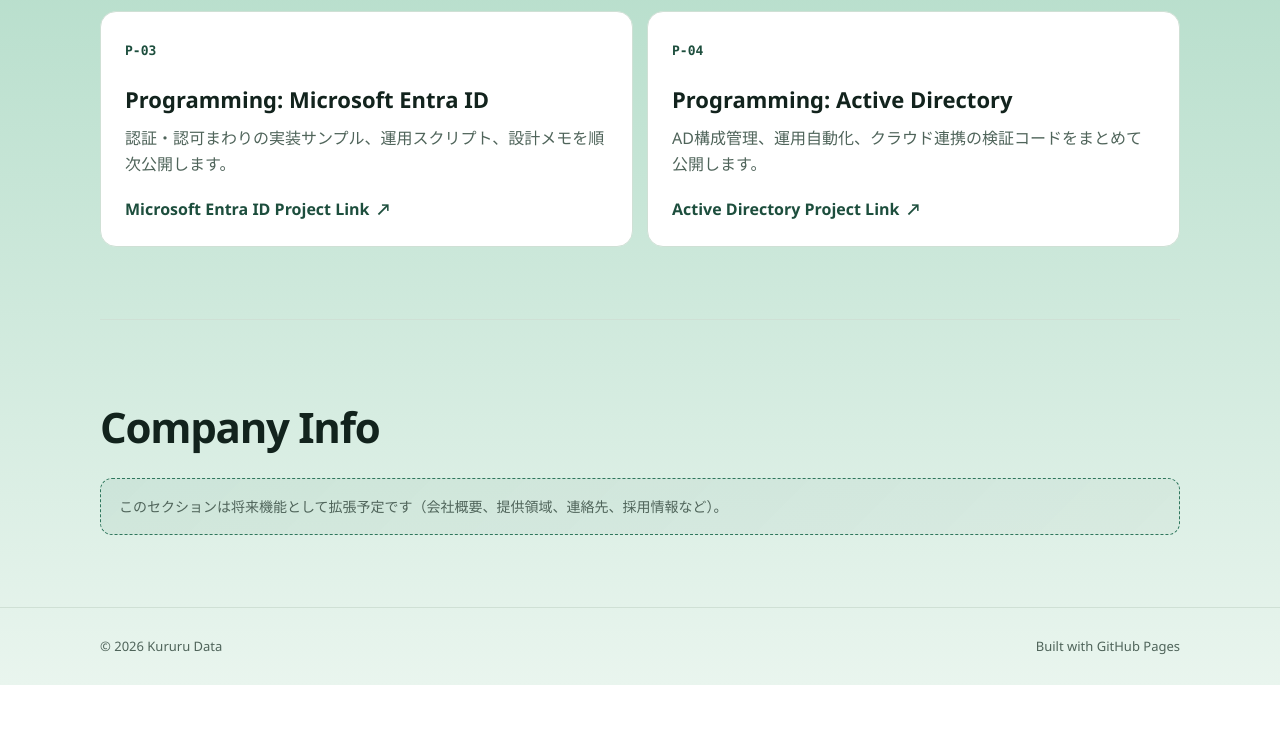
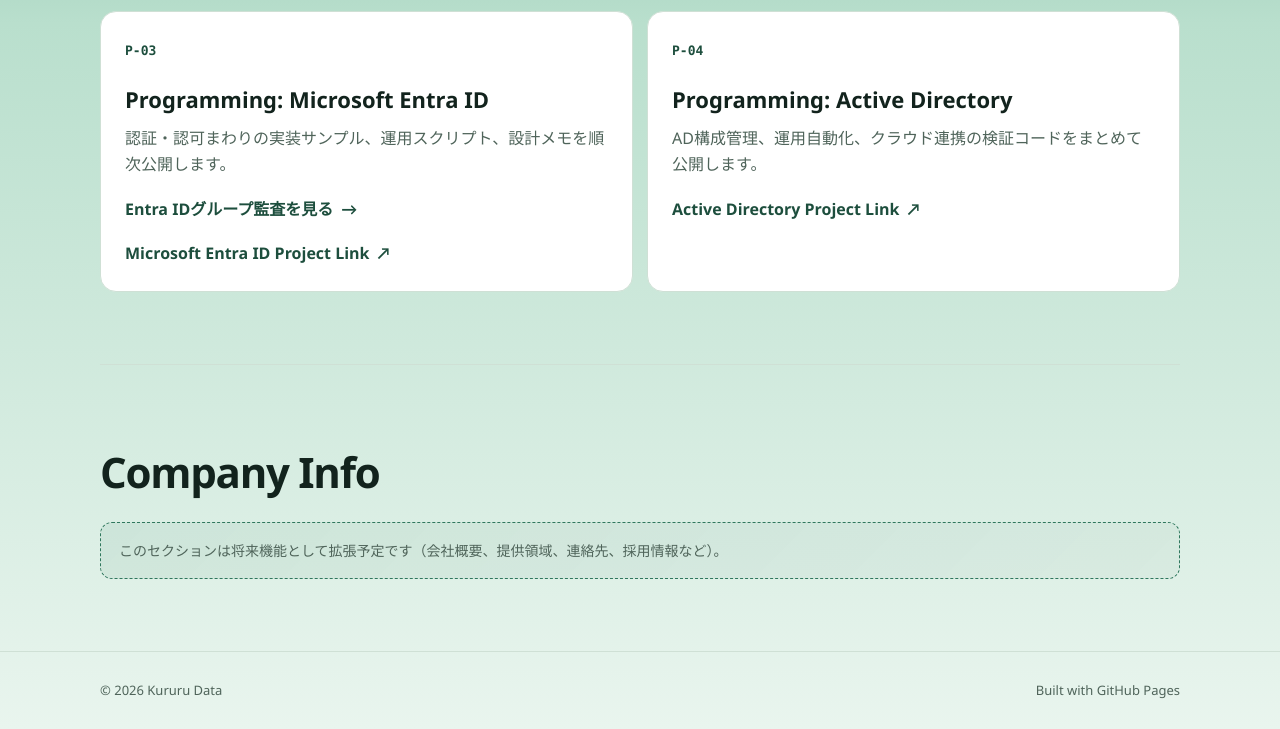
Before and after one commit to kururudata-ux/kururudata-ux.github.io, a plain HTML site: page index.html in a window 1280 px wide. Shown: the part 1791-2520 px from the top of the page. Before the commit the page ends 2476 px from the top, so only its background shows below. Drawn offline with Linux system fonts and the light colour scheme.

Commit message:
Restore Entra group audit link
Re-add the missing entra-group-audit.html link under the Programming: Microsoft Entra ID project card.

Co-authored-by: Copilot <223556219+Copilot@users.noreply.github.com>

```diff
--- a/index.html
+++ b/index.html
@@ -151,6 +151,7 @@
           <span class="num">P-03</span>
           <h3>Programming: Microsoft Entra ID</h3>
           <p>認証・認可まわりの実装サンプル、運用スクリプト、設計メモを順次公開します。</p>
+          <a class="project-link" href="entra-group-audit.html">Entra IDグループ監査を見る <span aria-hidden="true">→</span></a>
           <a class="project-link" href="https://learn.microsoft.com/entra/identity/" target="_blank" rel="noopener noreferrer">Microsoft Entra ID Project Link <span aria-hidden="true">↗</span></a>
         </article>
         <article class="card">
```
